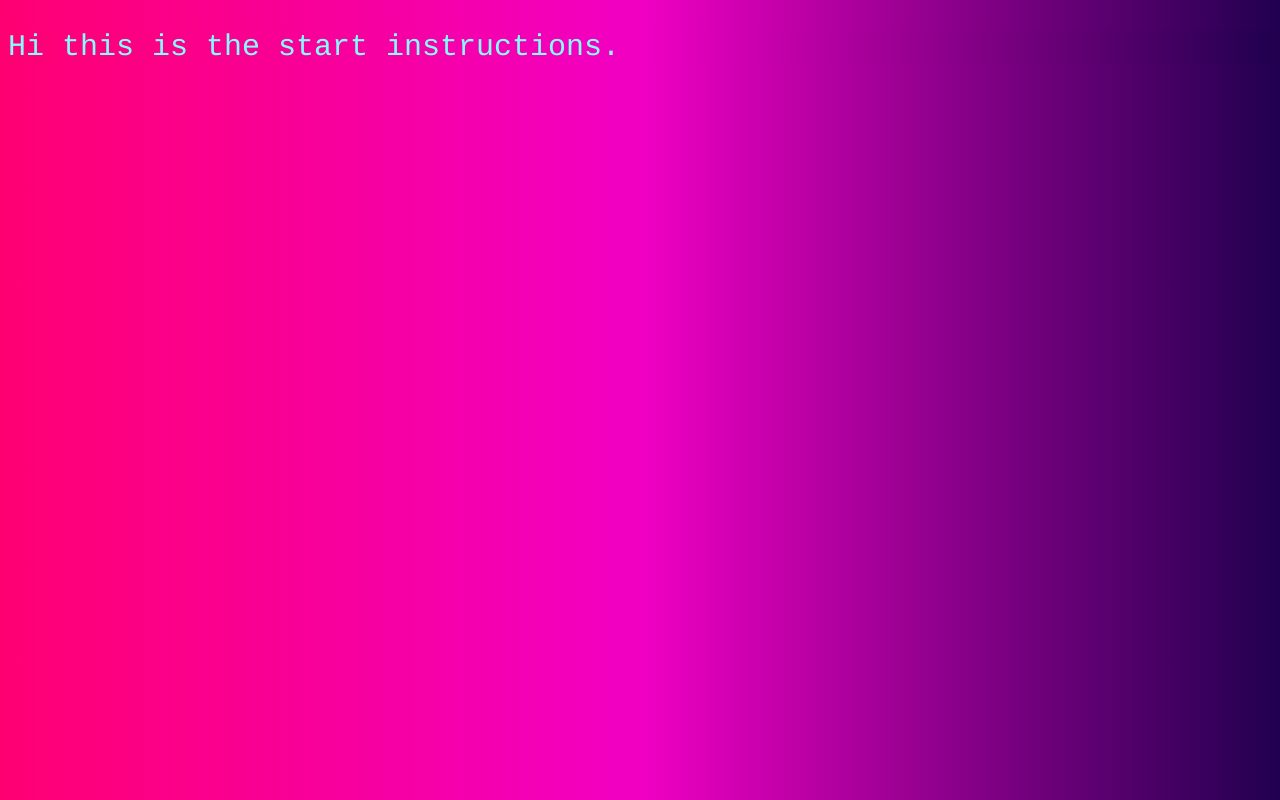
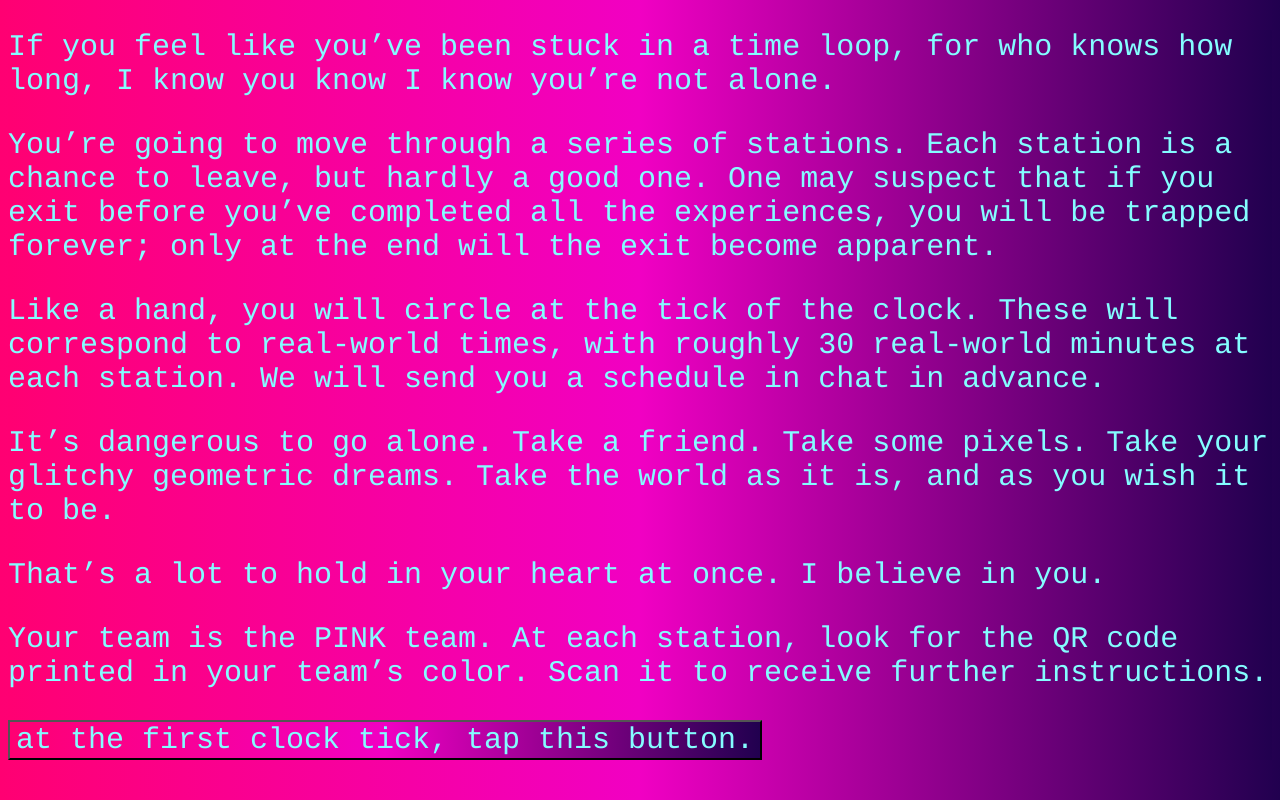
Before and after one commit to annthurium/vaporloop, a website: page src/public/start-pink.html in a window 1280 px wide. Drawn offline with Linux system fonts and the light colour scheme.

Commit message:
fill out pink start instructions

```diff
--- a/src/public/start-pink.html
+++ b/src/public/start-pink.html
@@ -10,6 +10,54 @@
   </head>
 
   <body>
-    <p>Hi this is the start instructions.</p>
+    <p>
+      If you feel like you’ve been stuck in a time loop, for who knows how long,
+      I know you know I know you’re not alone.
+    </p>
+
+    <p>
+      You’re going to move through a series of stations. Each station is a
+      chance to leave, but hardly a good one. One may suspect that if you exit
+      before you’ve completed all the experiences, you will be trapped forever;
+      only at the end will the exit become apparent.
+    </p>
+
+    <p>
+      Like a hand, you will circle at the tick of the clock. These will
+      correspond to real-world times, with roughly 30 real-world minutes at each
+      station. We will send you a schedule in chat in advance.
+    </p>
+
+    <p>
+      It’s dangerous to go alone. Take a friend. Take some pixels. Take your
+      glitchy geometric dreams. Take the world as it is, and as you wish it to
+      be.
+    </p>
+
+    <p>That’s a lot to hold in your heart at once. I believe in you.</p>
+
+    <p>
+      Your team is the PINK team. At each station, look for the QR code printed
+      in your team’s color. Scan it to receive further instructions.
+    </p>
+
+    <button id="toggle-visibility">
+      at the first clock tick, tap this button.
+    </button>
+    <span id="hidden-content" class="hidden">
+      <p>
+        As above, so below. Now, you're the best Program that's ever been
+        written. That's the spirit. Now keep that skateboard rolling, and I'll
+        try and cover you from this end.
+      </p>
+
+      <p>Your next location is X.</p>
+    </span>
   </body>
+  <script>
+    const toggleVisibilityButton = document.getElementById("toggle-visibility");
+    toggleVisibilityButton.addEventListener("click", (event) => {
+      document.getElementById("hidden-content").classList.toggle("hidden");
+    });
+  </script>
 </html>
--- a/src/public/style-pink.css
+++ b/src/public/style-pink.css
@@ -4,3 +4,7 @@
   font-family: courier, courier new, serif;
   font-size: 30px;
 }
+
+.hidden {
+  display: none;
+}
```
